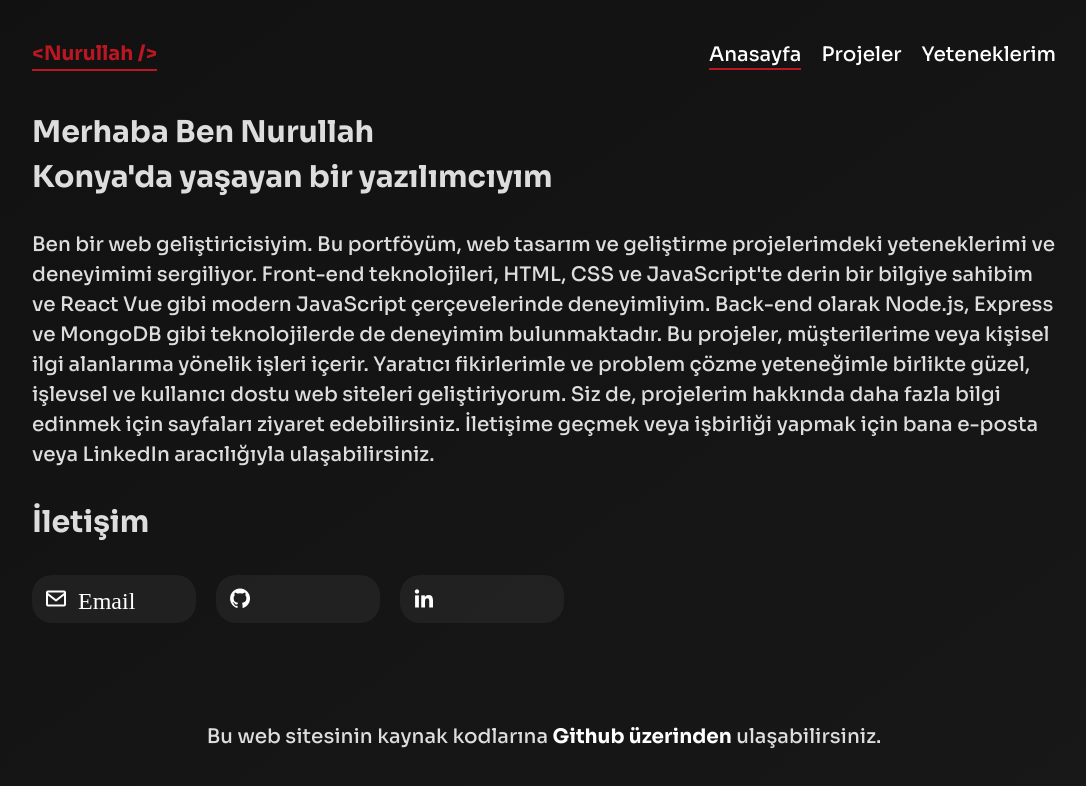
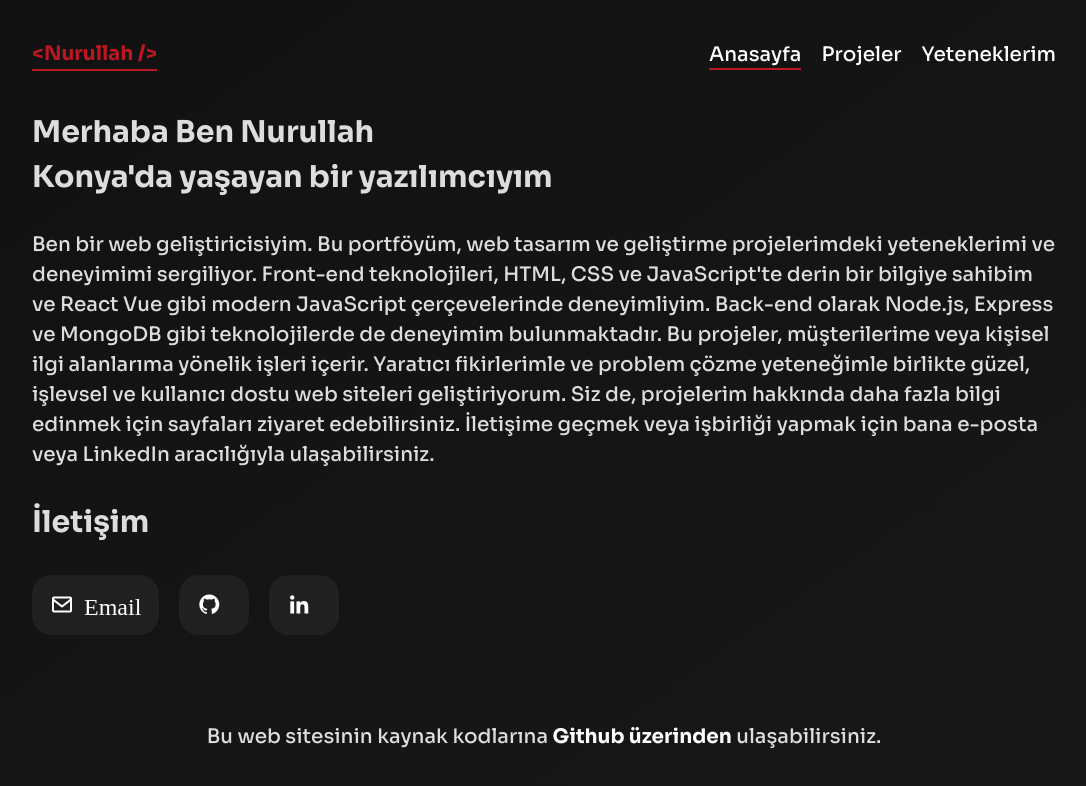
Before and after one commit to Nurullah-Nergiz/webpage, a Nuxt app: page / in a window 1280 px wide. Shown: the top 786 px of the page, without its empty margins (96-1182 px from the left). Built offline with nearby package versions, Linux system fonts and the light colour scheme.

Commit message:
Update main.scss

```diff
--- a/assets/css/main.scss
+++ b/assets/css/main.scss
@@ -142,8 +142,7 @@ hr {
         gap: 1rem;
 
         a {
-          min-width: 7rem;
-          padding: 0.5em;
+          padding: 0.75em;
           background: var(--secondary);
           border-radius: 1rem;
           display: flex;
```
